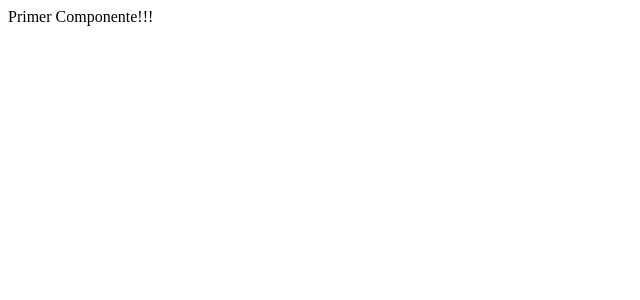
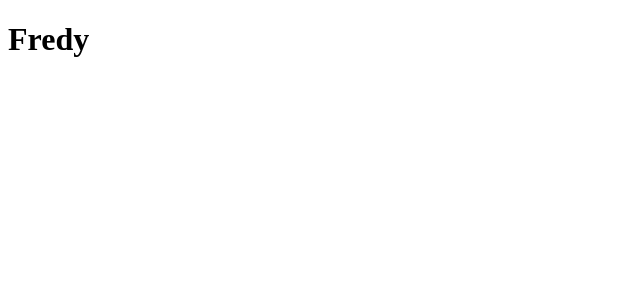
Before and after one commit to FredyHuachaca21/CounterAppReact, a React (Vite) app: page / in a window 1280 px wide. Shown: the top 300 px of the page, without its empty margins (0-640 px from the left). Built offline with nearby package versions, Linux system fonts and the light colour scheme.

Commit message:
Componente FirstApp

```diff
--- /dev/null
+++ b/src/FirstApp.jsx
@@ -0,0 +1,6 @@
+
+export const FirstApp = () => {
+  return (
+    <h1>Fredy</h1>
+  )
+}
--- a/src/main.jsx
+++ b/src/main.jsx
@@ -1,10 +1,10 @@
 import React from 'react';
 import ReactDOM from 'react-dom/client';
-import { HelloWorldApp } from './HelloWorldApp'
+import {FirstApp} from './FirstApp'
 
 
 ReactDOM.createRoot( document.getElementById('root')).render(
     <React.StrictMode>
-        <HelloWorldApp/>
+        <FirstApp/>
     </React.StrictMode>
 )
```
